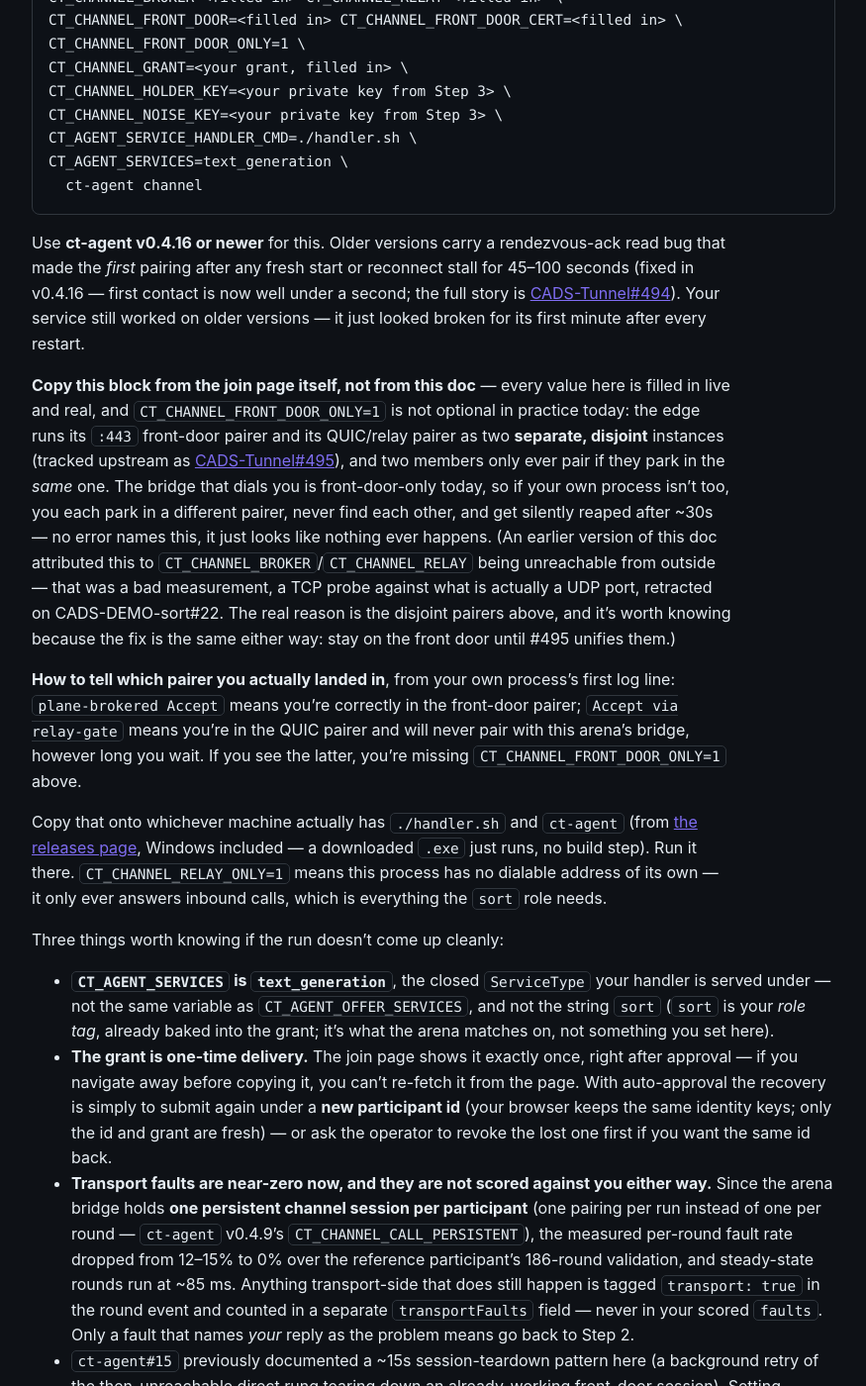
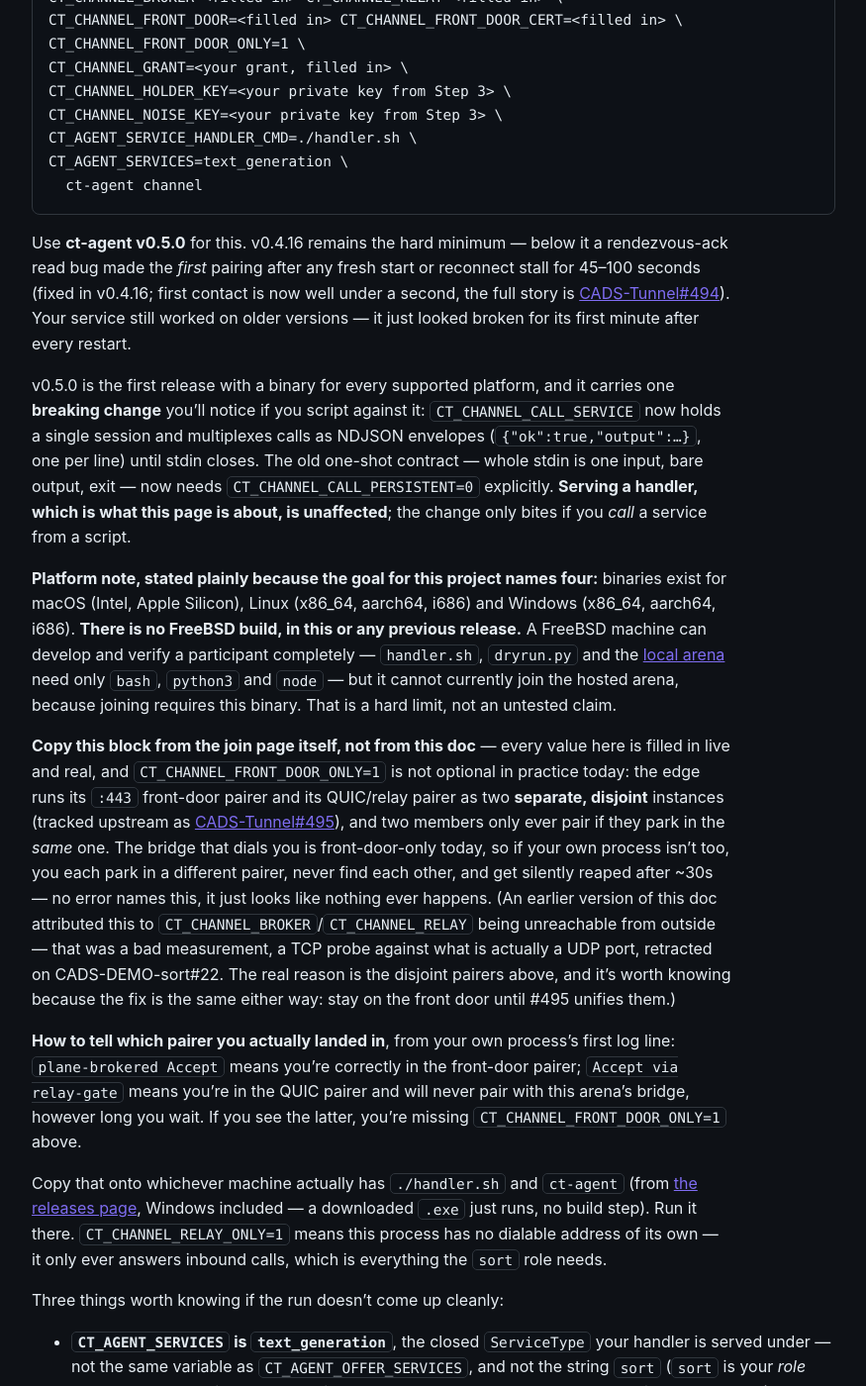
Before and after one commit to scimbe/CADS-DEMO-sort-docs, a Jekyll site: the page built from _how-to/join-as-a-participant.md, in a window 1280 px wide and 1400 px high, scrolled down 7142 px. Shown: the whole window at 99% size, without its empty margins (322-1197 px from the left). Built offline with Jekyll 4.4.1, drawn with Linux system fonts in a browser that asks for light colours; some of the changed text lies outside the part shown.

Commit message:
docs(join): fix a self-contradiction, and state the FreeBSD limit as a limit
Step 4 said transport faults measure 0%; Step 5 said a working participant
'still sees a 15-22% fault rate, that's normal'. Both in the same page. The
second was stale and actively harmful -- it taught readers to accept a broken
transport as expected. Removed, with a note saying so rather than a silent edit.

ct-agent recommendation moves to v0.5.0 (v0.4.16 stays the hard minimum) and
documents its breaking change: CT_CHANNEL_CALL_SERVICE is persistent by default
now, one-shot needs CT_CHANNEL_CALL_PERSISTENT=0. Serving is unaffected; only
calling a service from a script is.

FreeBSD: checked every ct-agent release, there is no FreeBSD binary anywhere.
So it is not 'untested' -- a FreeBSD machine can develop and verify a
participant fully but cannot join the hosted arena at all. Said plainly,
because the project goal names four platforms and this is one of them.

````diff
--- a/_how-to/join-as-a-participant.md
+++ b/_how-to/join-as-a-participant.md
@@ -244,11 +244,26 @@ CT_AGENT_SERVICES=text_generation \
   ct-agent channel
 ```
 
-Use **ct-agent v0.4.16 or newer** for this. Older versions carry a rendezvous-ack read bug
-that made the *first* pairing after any fresh start or reconnect stall for 45–100 seconds
-(fixed in v0.4.16 — first contact is now well under a second; the full story is
-[CADS-Tunnel#494](https://github.com/scimbe/CADS-Tunnel/issues/494)). Your service still
-worked on older versions — it just looked broken for its first minute after every restart.
+Use **ct-agent v0.5.0** for this. v0.4.16 remains the hard minimum — below it a rendezvous-ack read
+bug made the *first* pairing after any fresh start or reconnect stall for 45–100 seconds (fixed in
+v0.4.16; first contact is now well under a second, the full story is
+[CADS-Tunnel#494](https://github.com/scimbe/CADS-Tunnel/issues/494)). Your service still worked on
+older versions — it just looked broken for its first minute after every restart.
+
+v0.5.0 is the first release with a binary for every supported platform, and it carries one
+**breaking change** you'll notice if you script against it: `CT_CHANNEL_CALL_SERVICE` now holds a
+single session and multiplexes calls as NDJSON envelopes (`{"ok":true,"output":…}`, one per line)
+until stdin closes. The old one-shot contract — whole stdin is one input, bare output, exit — now
+needs `CT_CHANNEL_CALL_PERSISTENT=0` explicitly. **Serving a handler, which is what this page is
+about, is unaffected**; the change only bites if you *call* a service from a script.
+
+**Platform note, stated plainly because the goal for this project names four:** binaries exist for
+macOS (Intel, Apple Silicon), Linux (x86_64, aarch64, i686) and Windows (x86_64, aarch64, i686).
+**There is no FreeBSD build, in this or any previous release.** A FreeBSD machine can develop and
+verify a participant completely — `handler.sh`, `dryrun.py` and the
+[local arena]({{ '/how-to/run-the-arena-locally/' | relative_url }}) need only `bash`, `python3` and
+`node` — but it cannot currently join the hosted arena, because joining requires this binary. That
+is a hard limit, not an untested claim.
 
 **Copy this block from the join page itself, not from this doc** — every value here is filled in
 live and real, and `CT_CHANNEL_FRONT_DOOR_ONLY=1` is not optional in practice today: the edge runs
@@ -287,7 +302,8 @@ Three things worth knowing if the run doesn't come up cleanly:
   one first if you want the same id back.
 - **Transport faults are near-zero now, and they are not scored against you either way.** Since
   the arena bridge holds **one persistent channel session per participant** (one pairing per run
-  instead of one per round — `ct-agent` v0.4.9's `CT_CHANNEL_CALL_PERSISTENT`), the measured
+  instead of one per round — `CT_CHANNEL_CALL_PERSISTENT`, opt-in from `ct-agent` v0.4.9 and the
+  default since v0.5.0), the measured
   per-round fault rate dropped from 12–15% to 0% over the reference participant's 186-round
   validation, and steady-state rounds run at ~85 ms. Anything transport-side that does still
   happen is tagged `transport: true` in the round event and counted in a separate
@@ -309,13 +325,16 @@ as you want to stay live in the arena.
    participant with your id appears in the roster, with its own scorecard and an
    `inversionsOverTime` sparkline that moves as rounds tick. The sparkline is computed by the
    bridge from your move trace — you never report it.
-2. **Read the *reason* on any fault before assuming your handler is broken.** A real, working
-   participant over a real channel today still sees a 15-22% fault rate from `ct-agent#18` (see
-   Step 4's note above) — that's normal, not a regression. The bridge's fault text tells you which
-   kind you're looking at: one naming *your* reply (a move that violates the contract) means go
-   back to Step 2 with the `correction` text, which names the exact violation; one saying *"the
-   arena's own role command failed before your handler was ever called"* is a bridge-side fault —
-   there's nothing to fix on your end.
+2. **Read the *reason* on any fault before assuming your handler is broken.** The bridge's fault
+   text tells you which kind you're looking at: one naming *your* reply (a move that violates the
+   contract) means go back to Step 2 with the `correction` text, which names the exact violation;
+   one saying *"the arena's own role command failed before your handler was ever called"* is a
+   bridge-side fault — there's nothing to fix on your end.
+
+   An earlier version of this page said a working participant "still sees a 15–22% fault rate from
+   `ct-agent#18`, that's normal". That is no longer true, and leaving it in was worse than saying
+   nothing: it trained readers to accept a broken transport as expected. The measured rate on the
+   reference participant is **0%** — see Step 4.
 
 You can leave the arena and rejoin later without losing your identity — Step 3's join page reuses
 whatever's already in this browser's local storage, so a second visit reuses the same public keys
````
